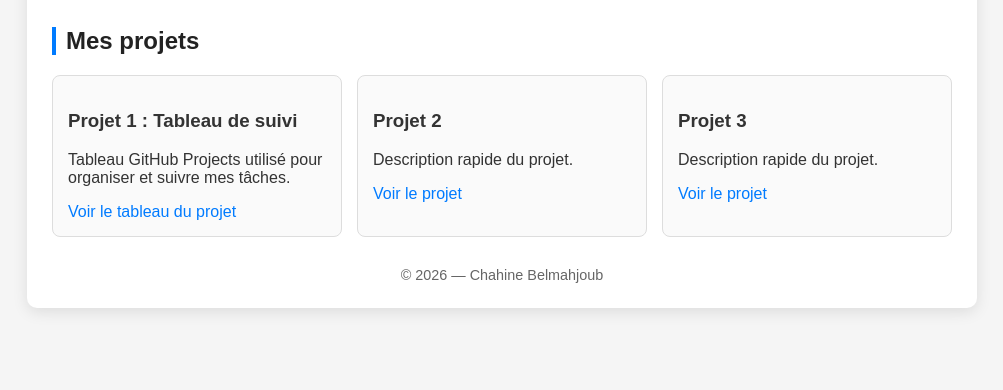
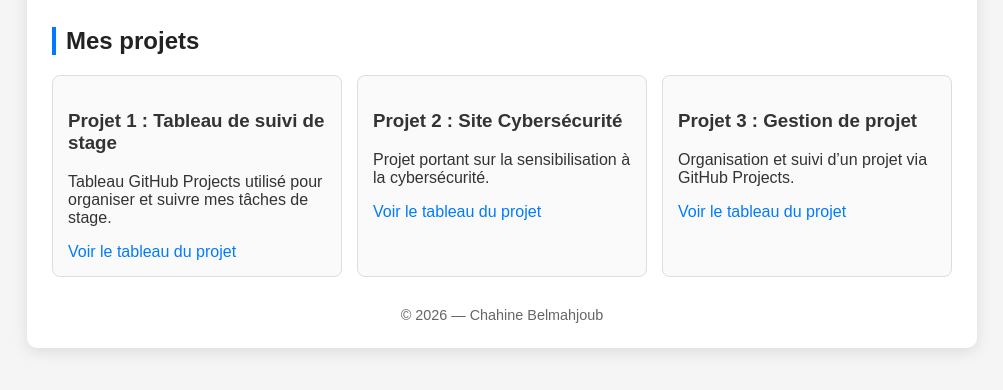
Before and after one commit to chahinebelmahjoubpro-png/chahinebelmahjoubpro-png.github.io, a plain HTML site: page index.html in a window 1280 px wide. Shown: the part 140-530 px from the top of the page, without its empty margins (138-1141 px from the left). Drawn offline with Linux system fonts and the light colour scheme.

Commit message:
Update index.html

```diff
--- a/index.html
+++ b/index.html
@@ -16,24 +16,31 @@
 
     <div class="projets">
 
+      <!-- PROJET 1 -->
       <div class="projet-card">
-        <h3>Projet 1 : Tableau de suivi</h3>
-        <p>Tableau GitHub Projects utilisé pour organiser et suivre mes tâches.</p>
+        <h3>Projet 1 : Tableau de suivi de stage</h3>
+        <p>Tableau GitHub Projects utilisé pour organiser et suivre mes tâches de stage.</p>
         <a href="https://github.com/users/chahinebelmahjoubpro-png/projects/3" target="_blank">
           Voir le tableau du projet
         </a>
       </div>
 
+      <!-- PROJET 2 -->
       <div class="projet-card">
-        <h3>Projet 2</h3>
-        <p>Description rapide du projet.</p>
-        <a href="#">Voir le projet</a>
+        <h3>Projet 2 : Site Cybersécurité</h3>
+        <p>Projet portant sur la sensibilisation à la cybersécurité.</p>
+        <a href="https://github.com/users/chahinebelmahjoubpro-png/projects/5/views/1" target="_blank">
+          Voir le tableau du projet
+        </a>
       </div>
 
+      <!-- PROJET 3 -->
       <div class="projet-card">
-        <h3>Projet 3</h3>
-        <p>Description rapide du projet.</p>
-        <a href="#">Voir le projet</a>
+        <h3>Projet 3 : Gestion de projet</h3>
+        <p>Organisation et suivi d’un projet via GitHub Projects.</p>
+        <a href="https://github.com/users/chahinebelmahjoubpro-png/projects/6/views/1" target="_blank">
+          Voir le tableau du projet
+        </a>
       </div>
 
     </div>
```
